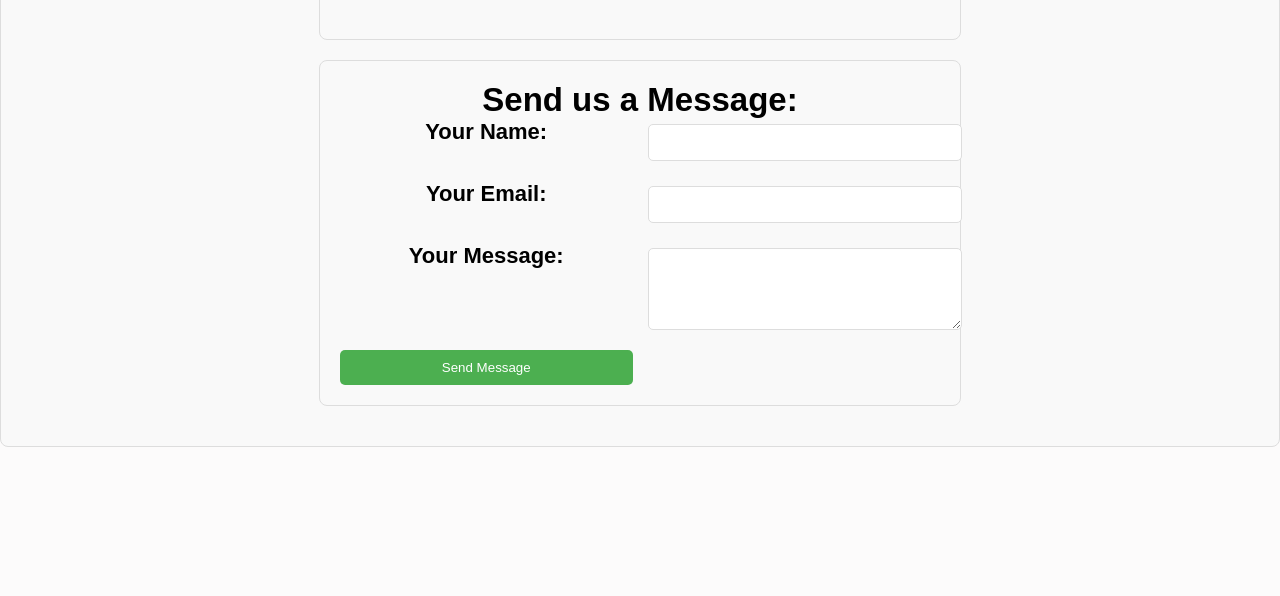
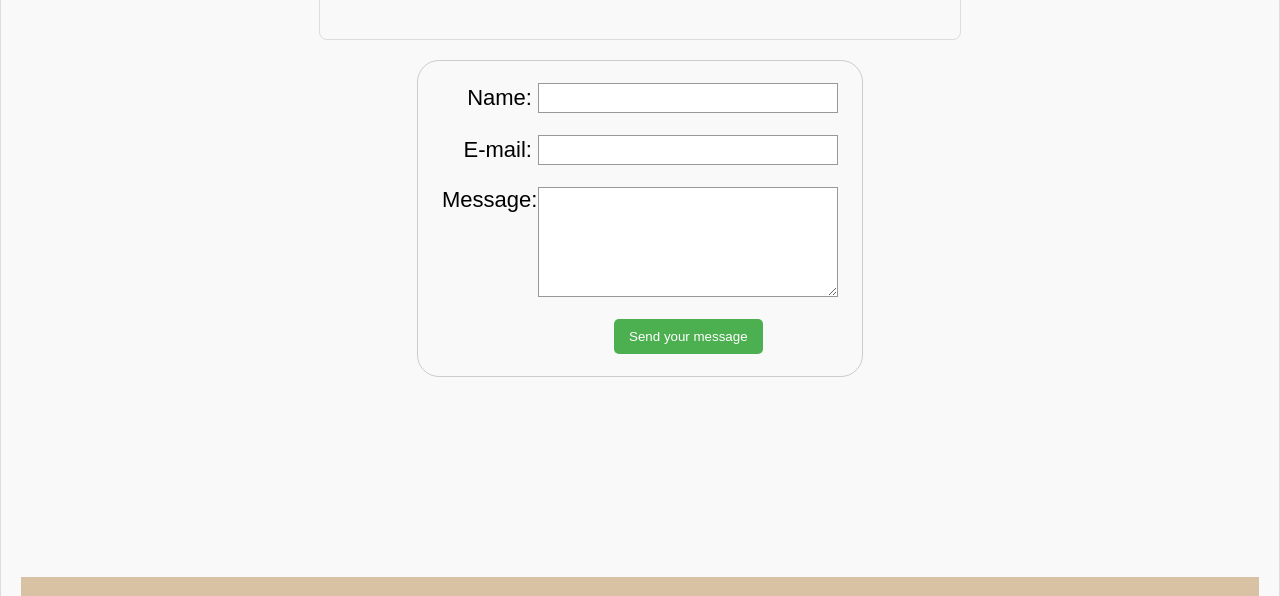
Before and after one commit to BoniPhilo/wdd130, a plain HTML site: page wwr/contactus.html in a window 1280 px wide. Shown: the part 652-1248 px from the top of the page. Drawn offline with Linux system fonts and the light colour scheme.

Commit message:
Update contactus.html

```diff
--- a/wwr/contactus.html
+++ b/wwr/contactus.html
@@ -3,8 +3,89 @@
 <head>
     <meta charset="UTF-8">
     <meta name="viewport" content="width=device-width, initial-scale=1.0">
-    <title>Contact Us - Dry Oar Rafting</title>
+
     <link rel="stylesheet" href="styles/style.css">
+	    <title>Contact Us</title>
+    <style>
+        form {
+  /* Center the form on the page */
+  margin: 0 auto;
+  width: 400px;
+  /* Form outline */
+  padding: 1em;
+  border: 1px solid #ccc;
+  border-radius: 1em;
+}
+
+ul {
+  list-style: none;
+  padding: 0;
+  margin: 0;
+}
+
+form li + li {
+  margin-top: 1em;
+}
+
+label {
+  /* Uniform size & alignment */
+  display: inline-block;
+  width: 90px;
+  text-align: right;
+}
+
+input,
+textarea {
+  /* To make sure that all text fields have the same font settings
+     By default, textareas have a monospace font */
+  font: 1em sans-serif;
+
+  /* Uniform text field size */
+  width: 300px;
+  box-sizing: border-box;
+
+  /* Match form field borders */
+  border: 1px solid #999;
+}
+
+input:focus,
+textarea:focus {
+  /* Additional highlight for focused elements */
+  border-color: #000;
+}
+
+textarea {
+  /* Align multiline text fields with their labels */
+  vertical-align: top;
+
+  /* Provide space to type some text */
+  height: 5em;
+}
+
+.button {
+  /* Align buttons with the text fields */
+  padding-left: 90px; /* same size as the label elements */
+}
+
+button {
+  /* This extra margin represent roughly the same space as the space
+     between the labels and their text fields */
+  margin-left: 0.5em;
+}
+#feedback {
+    background-color: antiquewhite;
+    position: absolute;
+    top: 0;
+    left: 0;
+    right: 0;
+    padding: .5em;
+    /* make this element invisible until we are ready for it */
+    display: none;
+}
+.moveDown {
+    margin-top: 3em;
+}
+    </style>
 </head>
 <body>
 
@@ -38,23 +119,28 @@
     </div>
 
 
-        <div class="contact-form">
-            <h2>Send us a Message:</h2>
-            <form action="#" method="post">
-                <label for="name">Your Name:</label>
-                <input type="text" id="name" name="name" required>
-
-                <label for="email">Your Email:</label>
-                <input type="email" id="email" name="email" required>
-
-                <label for="message">Your Message:</label>
-                <textarea id="message" name="message" rows="4" required></textarea>
-
-                <button type="submit">Send Message</button>
-            </form>
-        </div>
-
-    </div>
+        <main>
+        <div id="feedback"></div>
+        <form action="/my-handling-form-page" method="post">
+            <ul>
+                <li>
+                <label for="name">Name:</label>
+                <input type="text" id="name" name="user_name" />
+                </li>
+                <li>
+                <label for="mail">E-mail:</label>
+                <input type="email" id="mail" name="user_email" />
+                </li>
+                <li>
+                <label for="msg">Message:</label>
+                <textarea id="msg" name="user_message"></textarea>
+                </li>
+                <li class="button">
+                    <button type="submit">Send your message</button>
+                </li>
+            </ul>
+        </form>
+    </main>
 
     <footer>
         <p>Dry Oar &copy; 2023 - Philiquine Boni</p>
@@ -72,6 +158,22 @@
             </a>
         </div>
     </footer>
-
+    <script>
+        // get the feedback div element so we can do something with it.
+        const feedbackElement = document.getElementById('feedback');
+        // get the form so we can read what was entered in it.
+        const formElement = document.forms[0];
+        // add a 'listener' to wait for a submission of our form. When that happens run the code below.
+        formElement.addEventListener('submit', function(e) {
+            // stop the form from doing the default action.
+            e.preventDefault();
+            // set the contents of our feedback element to a message letting the user know the form was submitted successfully. Notice that we pull the name that was entered in the form to personalize the message!
+            feedbackElement.innerHTML = 'Hello '+ formElement.user_name.value +'! Thank you for your message. We will get back with you as soon as possible!';
+            // make the feedback element visible.
+            feedbackElement.style.display = "block";
+            // add a class to move everything down so our message doesn't cover it.
+            document.body.classList.toggle('moveDown');
+        });
+    </script>
 </body>
 </html>
```
